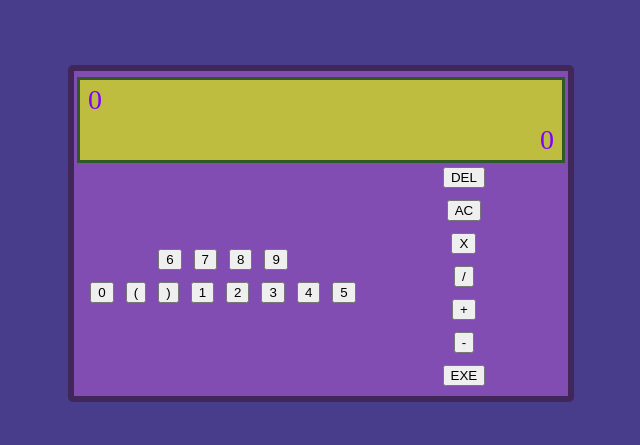
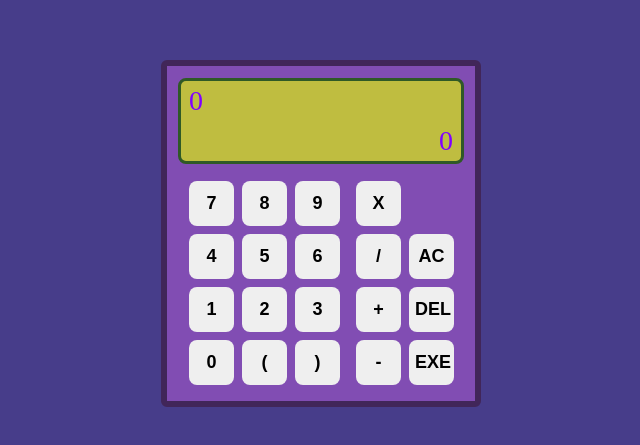
Before and after one commit to Majid-Shahani/ms-odin-projects, a plain HTML site: page calculator/index.html in a window 1280 px wide. Shown: the part 167-612 px from the top of the page, without its empty margins (319-959 px from the left). Drawn offline with Linux system fonts and the light colour scheme.

Commit message:
Align buttons

```diff
--- a/calculator/index.html
+++ b/calculator/index.html
@@ -17,12 +17,12 @@
         <div class="buttonContainer">
           <div id="numButtons"></div>
           <div id="opButtons">
-            <button class="opButton" id="del">DEL</button>
-            <button class="opButton" id="AC">AC</button>
             <button class="opButton" id="multButton">X</button>
             <button class="opButton" id="divideButton">/</button>
             <button class="opButton" id="addButton">+</button>
             <button class="opButton" id="subButton">-</button>
+            <button class="opButton" id="AC">AC</button>
+            <button class="opButton" id="del">DEL</button>
             <button class="opButton" id="exec">EXE</button>
           </div>
         </div>
--- a/calculator/styles.css
+++ b/calculator/styles.css
@@ -20,13 +20,25 @@ main {
   align-items: center;
 }
 
+button {
+  width: 45px;
+  height: 45px;
+  box-sizing: border-box;
+  font-size: 18px;
+  font-weight: 600;
+  padding: 6px 6px;
+  border-style: none;
+  border-radius: 8px;
+}
+
 #calc {
+  width: 280px;
   background-color: hsl(271, 40%, 50%);
 
   border: 6px solid hsl(271, 40%, 25%);
-  border-radius: 5px;
+  border-radius: 6px;
 
-  padding: 6px;
+  padding: 12px 14px;
 
   display: flex;
   flex-direction: column;
@@ -40,6 +52,7 @@ main {
 
   background-color: hsl(59, 50%, 50%);
   border: 3px solid hsl(110, 40%, 25%);
+  border-radius: 8px;
 
   color: hsl(270, 100%, 50%);
   font-size: 28px;
@@ -62,32 +75,31 @@ main {
 
 .buttonContainer {
   width: 100%;
-  flex: 5 auto;
+  max-height: 240px;
   display: flex;
   flex-flow: row nowrap;
-  justify-content: center;
   align-items: center;
 }
 
 #numButtons {
-  width: 60%;
+  flex-basis: 60%;
   display: flex;
   flex-flow: row wrap-reverse;
-  justify-content: center;
-  align-items: flex-start;
+  align-content: flex-start;
 }
 
 #opButtons {
-  width: 40%;
+  flex-basis: 40%;
   display: flex;
   flex-flow: column wrap;
   justify-content: flex-end;
-  align-items: center;
+  align-content: center;
 }
 
 #numButtons,
 #opButtons {
-  height: 100%;
-  gap: 12px;
+  box-sizing: border-box;
+  height: 225px;
+  gap: 8px;
   padding: 4px 8px;
 }
```
